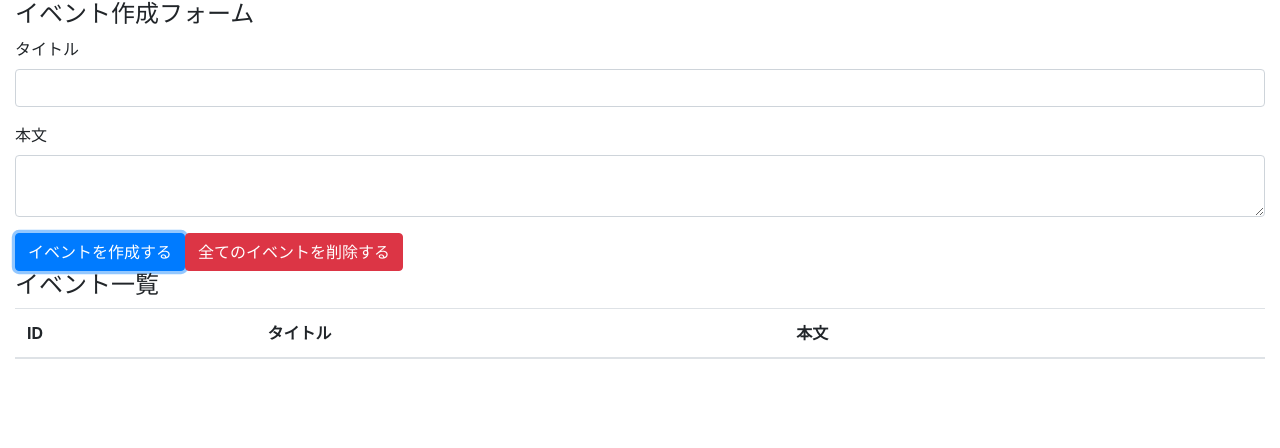
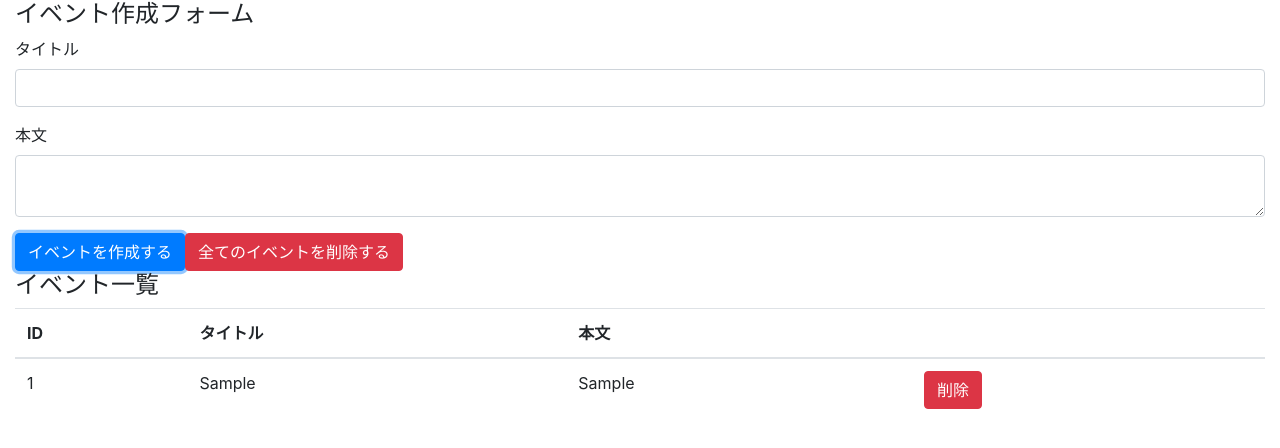
Before and after one commit to mikeda/react-hooks-101, a React (Create React App) app: page / in a window 1280 px wide. Both pictures are taken after typing "Sample", "Sample" into the empty fields and a click on the button "イベントを作成する". Shown: the top 448 px of the page. Built offline with nearby package versions, Linux system fonts and the light colour scheme.

Commit message:
Eventコンポーネントを分離

```diff
--- a/src/components/App.js
+++ b/src/components/App.js
@@ -2,6 +2,7 @@
 
 import 'bootstrap/dist/css/bootstrap.min.css';
 
+import Event from './Event';
 import reducer from '../reducers';
 
 const App = () => {
@@ -21,8 +22,6 @@
     setTitle('');
     setBody('');
   }
-
-  console.log({state})
 
   return (
     <div className="container-fluid">
@@ -53,7 +52,9 @@
           </tr>
         </thead>
         <tbody>
-
+          {
+            state.map(event => (<Event event={event} dispatch={dispatch} key={event.id}></Event>))
+          }
         </tbody>
       </table>
     </div>
--- /dev/null
+++ b/src/components/Event.js
@@ -0,0 +1,22 @@
+import React from 'react';
+
+const Event = ({ event, dispatch }) => {
+  const id = event.id;
+  const handleClickDeleteButton = () => {
+    dispatch({
+      type: 'DELETE_EVENT',
+      id
+    })
+  }
+
+  return (<tr>
+    <td>{id}</td>
+    <td>{event.title}</td>
+    <td>{event.body}</td>
+    <td>
+      <button type="button" className="btn btn-danger" onClick={handleClickDeleteButton}>削除</button>
+    </td>
+  </tr>);
+};
+
+export default Event;
--- a/src/reducers/index.js
+++ b/src/reducers/index.js
@@ -6,7 +6,7 @@
       const id = length === 0 ? 1 : state[length - 1].id + 1;
       return [...state, { id, ...event}];
     case 'DELETE_EVENT':
-      return state;
+      return state.filter(event => event.id !== action.id);
     case 'DELETE_ALL_EVENTS':
       return [];
     default:
```
